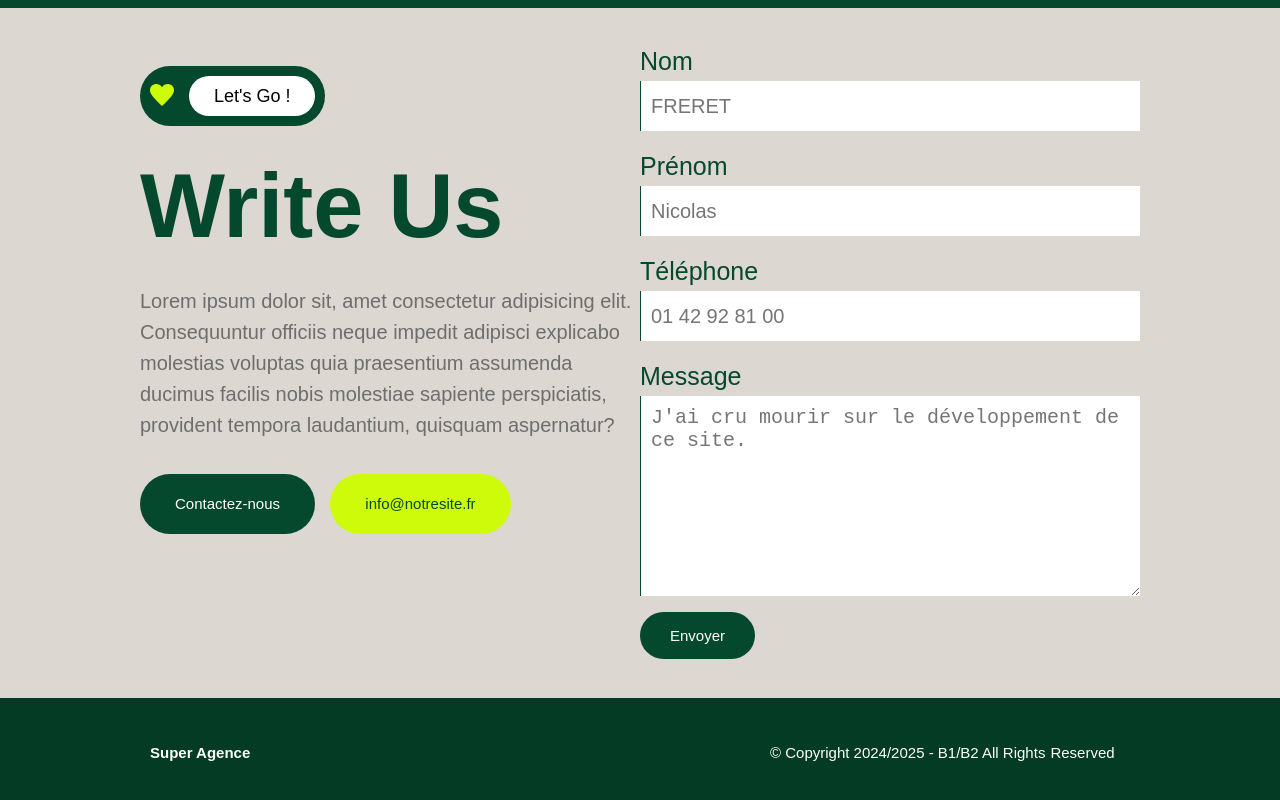
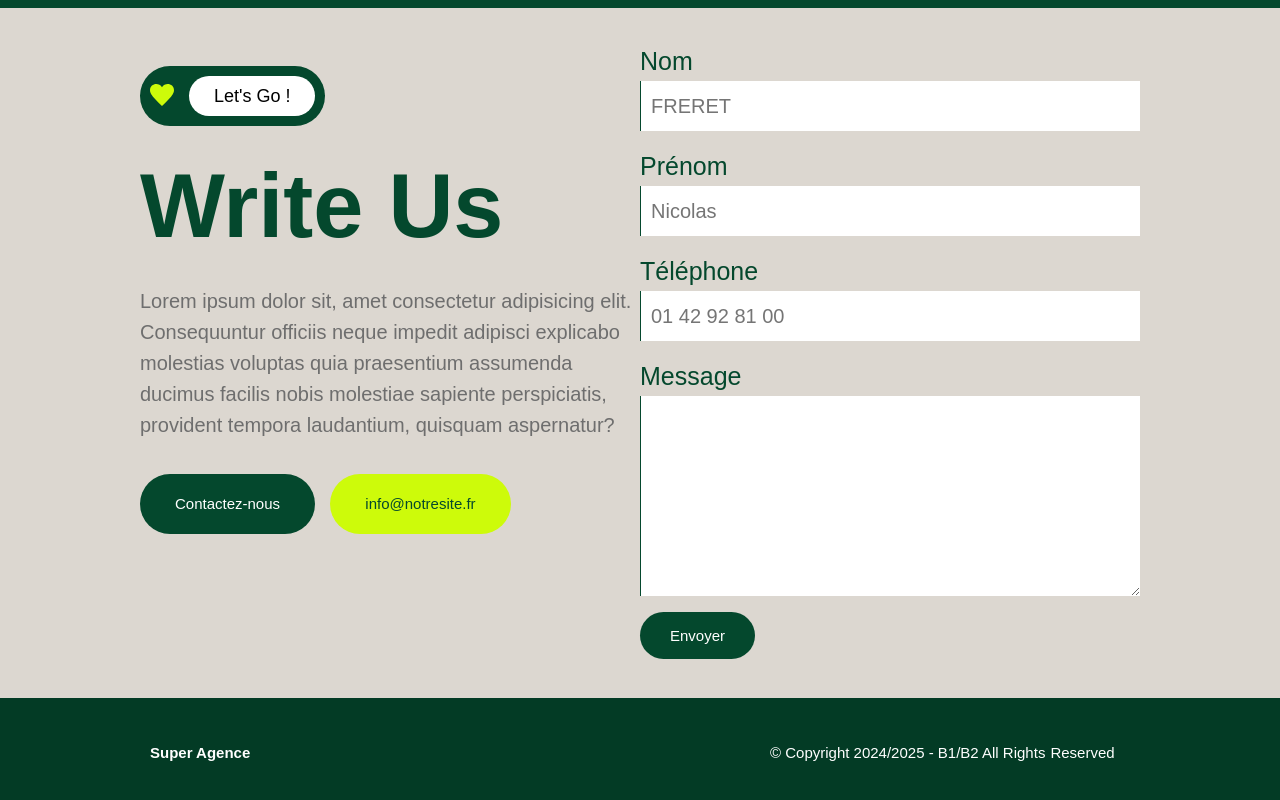
Before and after one commit to MrFlorentin/cours-inte-site1, a plain HTML site: page index.html in a window 1280 px wide. Shown: the part 6764-7564 px from the top of the page. Drawn offline with Linux system fonts and the light colour scheme; a web font is replaced by a local one.

Commit message:
Retrait d'un message dans la boîte de dialogue du forms

```diff
--- a/index.html
+++ b/index.html
@@ -402,7 +402,7 @@
 							<label for="phone">Téléphone</label><br>
 							<input type="text" id="phone" name="phone" placeholder="01 42 92 81 00"><br>
 							<label for="comments">Message</label><br>
-							<textarea id="comments" name="comments" placeholder="J'ai cru mourir sur le développement de ce site."></textarea><br>
+							<textarea id="comments" name="comments" placeholder=""></textarea><br>
 							<input class="classic-btn" type="submit" value="Envoyer">
 						</form>
 
```
